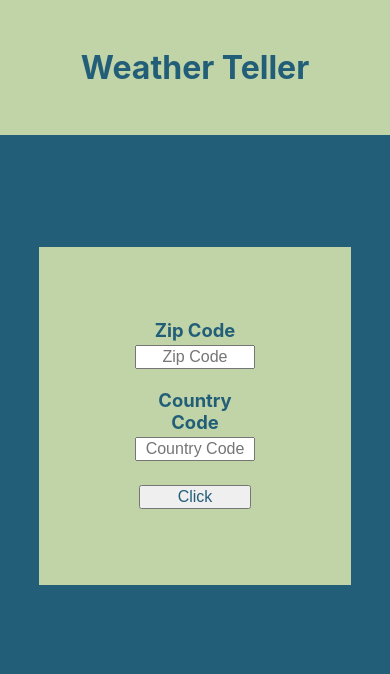
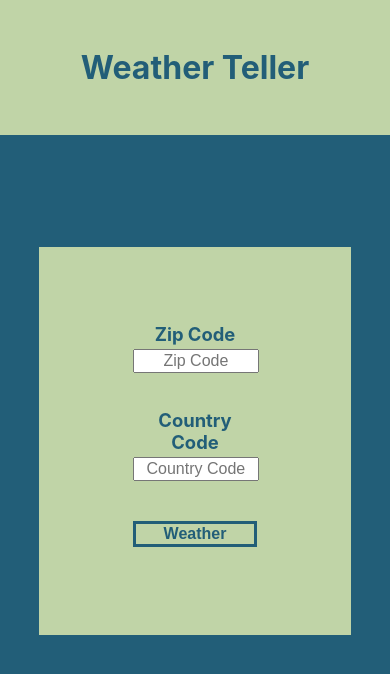
Before and after one commit to finiky/Weather-Application, a React (Create React App) app in the folder client/: page / in a window 390 px wide. Shown: the top 674 px of the page. Built offline with nearby package versions, Linux system fonts and the light colour scheme; the HTML template or start-up script is replaced by a standard one.

Commit message:
CSS for mobile devices is done

```diff
--- a/client/src/GetWeather.js
+++ b/client/src/GetWeather.js
@@ -1,6 +1,6 @@
 import { useState, useEffect } from "react";
 import { useParams } from "react-router-dom";
-
+import styles from "./GetWeather.module.css";
 const GetWeather = () => {
   const { zipid, countryid } = useParams();
   const [weather, setWeather] = useState({});
@@ -29,19 +29,25 @@ const GetWeather = () => {
     getData();
   }, [zipid, countryid]);
   if (isLoading) {
-    return <p>Content is loading...</p>;
+    return <p className={styles.loading}>Content is loading...</p>;
   }
   if (error) {
-    return <p>{`Error loading the content. Error ${status}. ${msg}`}</p>;
+    return (
+      <p
+        className={styles.error}
+      >{`Error loading the content. Error ${status}. ${msg}`}</p>
+    );
   }
   return (
-    <>
-      <h2>{weather.weather[0].main}</h2>
-      <h3>{weather.weather[0].description}</h3>
-      <h4>{weather.main.temp}</h4>
-      <h5>{weather.main.feels_like}</h5>
-      <h6>{weather.main.pressure}</h6>
-    </>
+    <div className={styles.main}>
+      <h2 className={styles.heading}>Weather Report</h2>
+      <ul className={styles.data}>
+        <li className={styles.items}>Weather: {weather.weather[0].main}</li>
+        <li className={styles.items}>Temperature: {weather.main.temp}</li>
+        <li className={styles.items}>Pressure: {weather.main.pressure}</li>
+        <li className={styles.items}>Humidity: {weather.main.humidity}</li>
+      </ul>
+    </div>
   );
 };
 
--- /dev/null
+++ b/client/src/GetWeather.module.css
@@ -0,0 +1,19 @@
+.main {
+  display: grid;
+  grid-template-columns: 1fr;
+  justify-items: center;
+  margin: 3rem;
+  padding: 2rem;
+  color: rgb(34, 94, 120);
+  background-color: rgb(192, 212, 167);
+}
+.data {
+  display: grid;
+  grid-template-columns: 1fr;
+  row-gap: 1rem;
+  justify-items: center;
+  padding: 0;
+  list-style-type: none;
+  font-size: larger;
+  font-weight: bold;
+}
--- a/client/src/Home.js
+++ b/client/src/Home.js
@@ -37,7 +37,7 @@ const Home = () => {
         />
       </div>
       <div className={styles.child}>
-        <button className={styles.input} type="submit">Click</button>
+        <button className={styles.button} type="submit">Weather</button>
       </div>
     </form>
     </div>
--- a/client/src/Home.module.css
+++ b/client/src/Home.module.css
@@ -16,18 +16,26 @@
   background-color: rgb(192, 212, 167);
 }
 .child {
-  margin: 0.5rem auto;
+  margin: 0.75rem auto;
   width: 40%;
   text-align: center;
   font-weight: bolder;
   font-size: 1.15rem;
   color: rgb(34, 94, 120);
 }
-.input {
+.input,
+.button {
   margin: 0.25rem auto;
-  width: 90%;
+  width: 95%;
   text-align: center;
   font-size: 1rem;
   color: rgb(34, 94, 120);
+  margin-bottom: 0.75rem;
+}
 
+.button {
+  border: 3px solid rgb(34, 94, 120);
+  font-weight: bold;
+  background-color: rgb(192, 212, 167);
+  width: 100%;
 }
```
